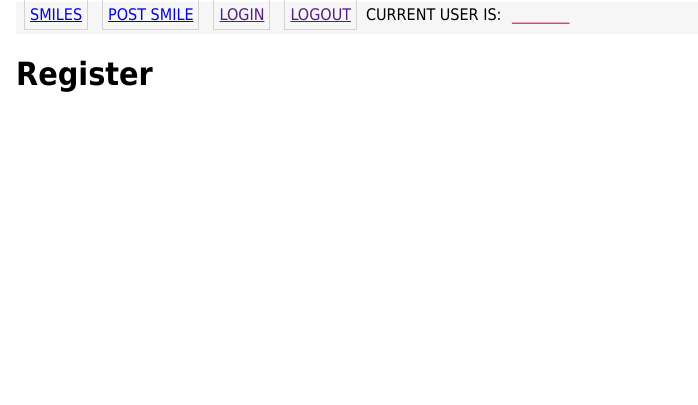
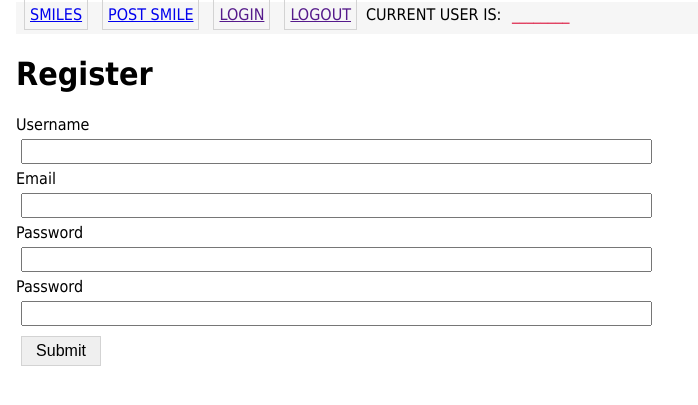
Before and after one commit to abenezerangelos/Smile-App, a Python web app: template app/View/templates/register.html in a window 1280 px wide. Shown: the top 405 px of the page, without its empty margins (0-698 px from the left). Run offline with Jinja, Linux system fonts and the light colour scheme; the template is opened without the code that fills it: most values are stand-ins (such as "Sample title", 1, 10 or a date in 2020); form fields are guessed from the names that the template uses; some libraries are stand-ins or nearby versions.

Commit message:
Created a route in auth_routes.py to the new register template.Added a form template so that register.html renders the RegistrationForm

```diff
--- a/app/Controller/auth_forms.py
+++ b/app/Controller/auth_forms.py
@@ -7,3 +7,4 @@ class RegistrationForm(FlaskForm):
     email = StringField('Email', validators=[DataRequired()])
     password = PasswordField('Password', validators=[DataRequired()])
     password2 = PasswordField('Repeat Password', validators=[DataRequired(), EqualTo('password')])
+    submit = SubmitField('Register')
--- a/app/View/static/css/main.css
+++ b/app/View/static/css/main.css
@@ -17,7 +17,7 @@ a:hover {
 }
 
 .button {
-    width : 65px;
+    width : 80px;
     padding : 3px;
     font-size: 16px;
     margin : 5px;
@@ -150,3 +150,10 @@ a:hover {
     border: 2px solid black;
     background-color: white;
 }
+
+.forminput{
+    width: 50%;
+    margin: 5px;
+    padding: 3px;
+    font-family: Arial, Helvetica, sans-serif;
+}
--- a/app/View/templates/register.html
+++ b/app/View/templates/register.html
@@ -2,7 +2,24 @@
 
 {% block content %}
     <h1>Register</h1>
+    {% if form %}
+    <!-- TODO: (milestone 3) Include the template for "user registration" form here..  -->
+        <div>
+            {{form.username.label}}<br>
+            {{form.username(class="forminput")}}<br>
 
-    <!-- TODO: (milestone 3) Include the template for "user registration" form here..  -->
+            {{form.email.label}}<br>
+            {{form.email(class="forminput")}}<br>
+
+            {{form.password.label}}<br>
+            {{form.password(class="forminput")}}<br>
+
+            {{form.password2.label}}<br>
+            {{form.password2(class="forminput")}}<br>
+
+            {{form.submit(class="button")}}
+        </div>
+
+    {% endif %}
 
 {% endblock %}
```
Also changed, not shown: app/Controller/auth_routes.py (+13 -2 lines).
